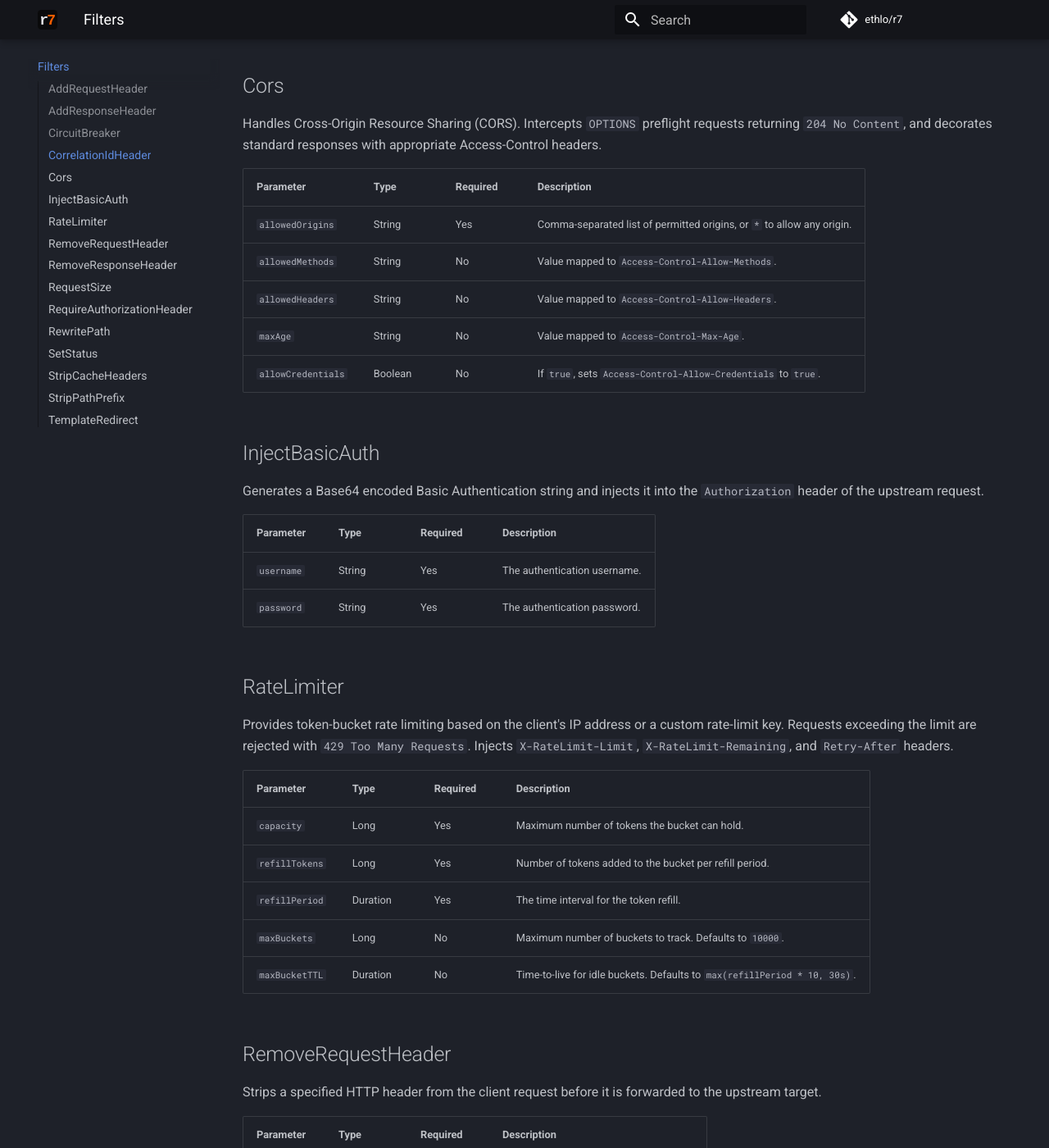
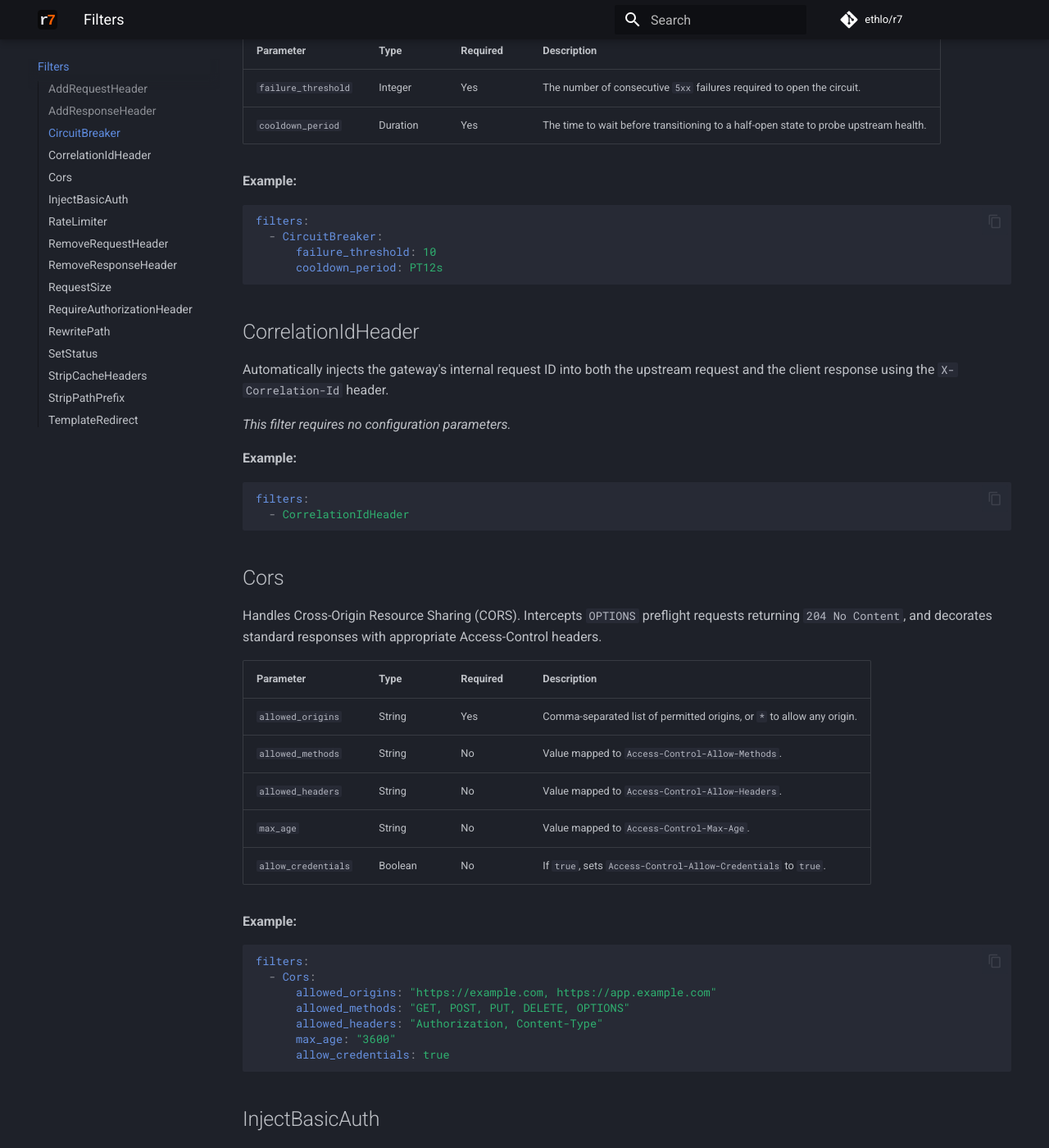
Before and after one commit to ethlo/r7, an MkDocs documentation site: the page built from docs/filters.md, in a window 1280 px wide and 1400 px high, scrolled down 1363 px. Shown: the whole window at 82% size. Built offline with MkDocs 1.6.1 and Material for MkDocs 9.7.7, drawn with Linux system fonts in a browser that asks for light colours; comment, search, counter and statistics services are not loaded; some of the changed text lies outside the part shown.

Commit message:
Update docs

````diff
--- a/docs/filters.md
+++ b/docs/filters.md
@@ -12,6 +12,17 @@
 | `value` | String | Yes | The value to assign to the header. |
 | `override` | Boolean | No | If `true`, overwrites existing headers with the same name. If `false` or omitted, appends the value. |
 
+**Example:**
+
+```yaml
+filters:
+  - AddRequestHeader:
+      name: X-Custom-Header
+      value: my-custom-value
+      override: true
+
+```
+
 ## AddResponseHeader
 
 Adds or overrides an HTTP header on the client response before returning it to the client.
@@ -22,14 +33,34 @@
 | `value` | String | Yes | The value to assign to the header. |
 | `override` | Boolean | No | If `true`, overwrites existing headers with the same name. If `false` or omitted, appends the value. |
 
+**Example:**
+
+```yaml
+filters:
+  - AddResponseHeader:
+      name: X-Powered-By
+      value: Ethlo R7
+
+```
+
 ## CircuitBreaker
 
 Monitors upstream responses and temporarily blocks routing to the target if a specified threshold of `5xx` server errors is reached. Fast-fails with `503 Service Unavailable` while open.
 
 | Parameter | Type | Required | Description |
 | --- | --- | --- | --- |
-| `failureThreshold` | Integer | Yes | The number of consecutive `5xx` failures required to open the circuit. |
-| `cooldownPeriod` | Duration | Yes | The time to wait before transitioning to a half-open state to probe upstream health. |
+| `failure_threshold` | Integer | Yes | The number of consecutive `5xx` failures required to open the circuit. |
+| `cooldown_period` | Duration | Yes | The time to wait before transitioning to a half-open state to probe upstream health. |
+
+**Example:**
+
+```yaml
+filters:
+  - CircuitBreaker:
+      failure_threshold: 10
+      cooldown_period: PT12s
+
+```
 
 ## CorrelationIdHeader
 
@@ -37,17 +68,38 @@
 
 *This filter requires no configuration parameters.*
 
+**Example:**
+
+```yaml
+filters:
+  - CorrelationIdHeader
+
+```
+
 ## Cors
 
 Handles Cross-Origin Resource Sharing (CORS). Intercepts `OPTIONS` preflight requests returning `204 No Content`, and decorates standard responses with appropriate Access-Control headers.
 
 | Parameter | Type | Required | Description |
 | --- | --- | --- | --- |
-| `allowedOrigins` | String | Yes | Comma-separated list of permitted origins, or `*` to allow any origin. |
-| `allowedMethods` | String | No | Value mapped to `Access-Control-Allow-Methods`. |
-| `allowedHeaders` | String | No | Value mapped to `Access-Control-Allow-Headers`. |
-| `maxAge` | String | No | Value mapped to `Access-Control-Max-Age`. |
-| `allowCredentials` | Boolean | No | If `true`, sets `Access-Control-Allow-Credentials` to `true`. |
+| `allowed_origins` | String | Yes | Comma-separated list of permitted origins, or `*` to allow any origin. |
+| `allowed_methods` | String | No | Value mapped to `Access-Control-Allow-Methods`. |
+| `allowed_headers` | String | No | Value mapped to `Access-Control-Allow-Headers`. |
+| `max_age` | String | No | Value mapped to `Access-Control-Max-Age`. |
+| `allow_credentials` | Boolean | No | If `true`, sets `Access-Control-Allow-Credentials` to `true`. |
+
+**Example:**
+
+```yaml
+filters:
+  - Cors:
+      allowed_origins: "https://example.com, https://app.example.com"
+      allowed_methods: "GET, POST, PUT, DELETE, OPTIONS"
+      allowed_headers: "Authorization, Content-Type"
+      max_age: "3600"
+      allow_credentials: true
+
+```
 
 ## InjectBasicAuth
 
@@ -58,6 +110,16 @@
 | `username` | String | Yes | The authentication username. |
 | `password` | String | Yes | The authentication password. |
 
+**Example:**
+
+```yaml
+filters:
+  - InjectBasicAuth:
+      username: admin
+      password: supersecretpassword
+
+```
+
 ## RateLimiter
 
 Provides token-bucket rate limiting based on the client's IP address or a custom rate-limit key. Requests exceeding the limit are rejected with `429 Too Many Requests`. Injects `X-RateLimit-Limit`, `X-RateLimit-Remaining`, and `Retry-After` headers.
@@ -65,10 +127,21 @@
 | Parameter | Type | Required | Description |
 | --- | --- | --- | --- |
 | `capacity` | Long | Yes | Maximum number of tokens the bucket can hold. |
-| `refillTokens` | Long | Yes | Number of tokens added to the bucket per refill period. |
-| `refillPeriod` | Duration | Yes | The time interval for the token refill. |
-| `maxBuckets` | Long | No | Maximum number of buckets to track. Defaults to `10000`. |
-| `maxBucketTTL` | Duration | No | Time-to-live for idle buckets. Defaults to `max(refillPeriod * 10, 30s)`. |
+| `refill_tokens` | Long | Yes | Number of tokens added to the bucket per refill period. |
+| `refill_period` | Duration | Yes | The time interval for the token refill. |
+| `max_buckets` | Long | No | Maximum number of buckets to track. Defaults to `10000`. |
+| `max_bucket_ttl` | Duration | No | Time-to-live for idle buckets. Defaults to `max(refillPeriod * 10, 30s)`. |
+
+**Example:**
+
+```yaml
+filters:
+  - RateLimiter:
+      capacity: 5
+      refill_tokens: 1
+      refill_period: PT2s
+
+```
 
 ## RemoveRequestHeader
 
@@ -78,6 +151,15 @@
 | --- | --- | --- | --- |
 | `name` | String | Yes | The exact name of the header to remove. |
 
+**Example:**
+
+```yaml
+filters:
+  - RemoveRequestHeader:
+      name: X-Forwarded-Host
+
+```
+
 ## RemoveResponseHeader
 
 Strips a specified HTTP header from the upstream response before it is returned to the client.
@@ -86,19 +168,45 @@
 | --- | --- | --- | --- |
 | `name` | String | Yes | The exact name of the header to remove. |
 
+**Example:**
+
+```yaml
+filters:
+  - RemoveResponseHeader:
+      name: Server
+
+```
+
 ## RequestSize
 
 Evaluates the `Content-Length` header of incoming requests. Rejects payloads exceeding the configured limit with `413 Payload Too Large`.
 
 | Parameter | Type | Required | Description |
 | --- | --- | --- | --- |
-| `maxBytes` | Long | Yes | The maximum allowed request size in bytes (must be > 0). |
+| `max_bytes` | Long | Yes | The maximum allowed request size in bytes (must be > 0). |
+
+**Example:**
+
+```yaml
+filters:
+  - RequestSize:
+      max_bytes: 10485760 # 10MB
+
+```
 
 ## RequireAuthorizationHeader
 
 Validates that incoming requests contain an `Authorization` header starting with either `Bearer ` or `Basic `. Rejects requests with a `401 Unauthorized` status if the header is missing or invalid.
 
 *This filter requires no configuration parameters.*
+
+**Example:**
+
+```yaml
+filters:
+  - RequireAuthorizationHeader
+
+```
 
 ## RewritePath
 
@@ -109,6 +217,16 @@
 | `regexp` | String | Yes | The regular expression pattern to match against the request path. |
 | `replacement` | String | Yes | The replacement string applied to the matched path. |
 
+**Example:**
+
+```yaml
+filters:
+  - RewritePath:
+      regexp: "^/api/v1/(.*)"
+      replacement: "/$1"
+
+```
+
 ## SetStatus
 
 Overrides the HTTP response status code returned to the client, regardless of the upstream target's response.
@@ -117,11 +235,28 @@
 | --- | --- | --- | --- |
 | `status` | Integer | Yes | The valid HTTP status code (100-599) to enforce on the response. |
 
+**Example:**
+
+```yaml
+filters:
+  - SetStatus:
+      status: 404
+
+```
+
 ## StripCacheHeaders
 
 Strips cache validation headers (`If-Modified-Since`, `If-None-Match`) and injects strict no-cache directives (`Cache-Control: no-cache`, `Pragma: no-cache`) into the upstream request.
 
 *This filter requires no configuration parameters.*
+
+**Example:**
+
+```yaml
+filters:
+  - StripCacheHeaders
+
+```
 
 ## StripPathPrefix
 
@@ -130,6 +265,15 @@
 | Parameter | Type | Required | Description |
 | --- | --- | --- | --- |
 | `parts` | Integer | Yes | The number of path segments (separated by `/`) to strip. Must be greater than 0. |
+
+**Example:**
+
+```yaml
+filters:
+  - StripPathPrefix:
+      parts: 2
+
+```
 
 ## TemplateRedirect
 
@@ -140,3 +284,14 @@
 | `source` | String | Yes | The regular expression pattern to match against the request path. |
 | `target` | String | Yes | The destination URL template. Regex capture groups can be referenced using `{{name}}` or `{{index}}`. |
 | `status` | Integer | No | The HTTP redirect status code. Defaults to `302` (Found). |
+
+**Example:**
+
+```yaml
+filters:
+  - TemplateRedirect:
+      source: "^/old-path/(.*)"
+      target: "/new-path/{{1}}"
+      status: 301
+
+```
````
